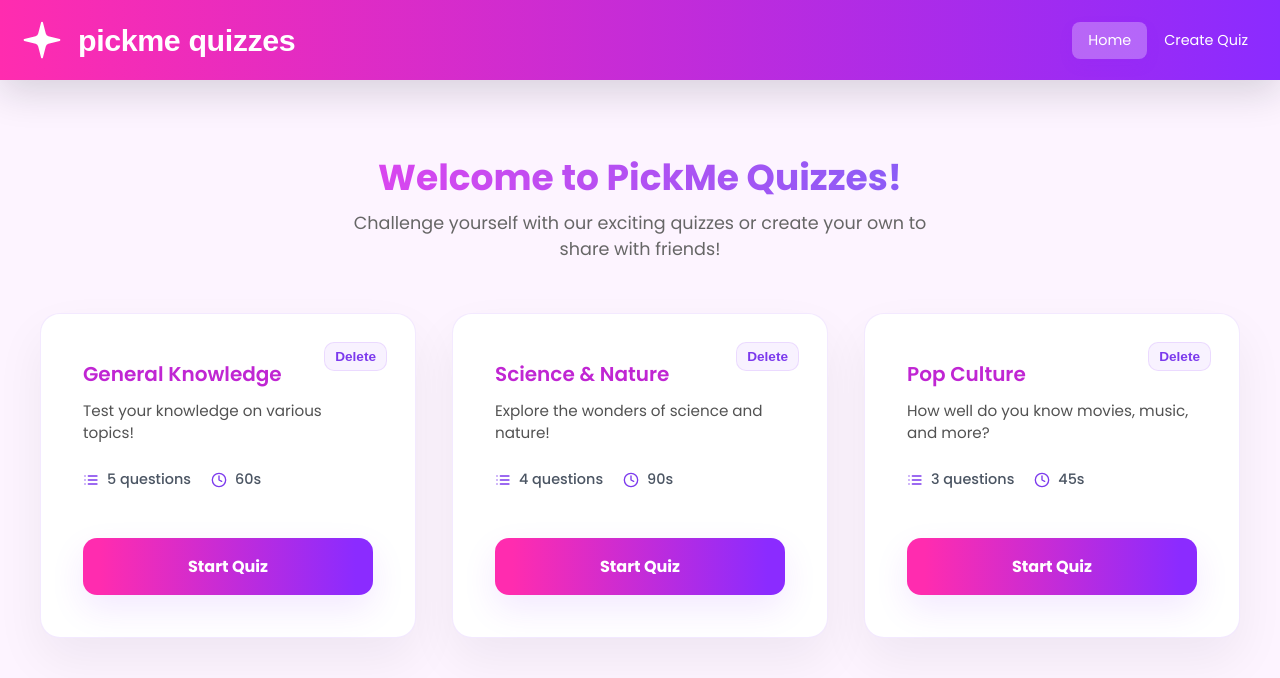
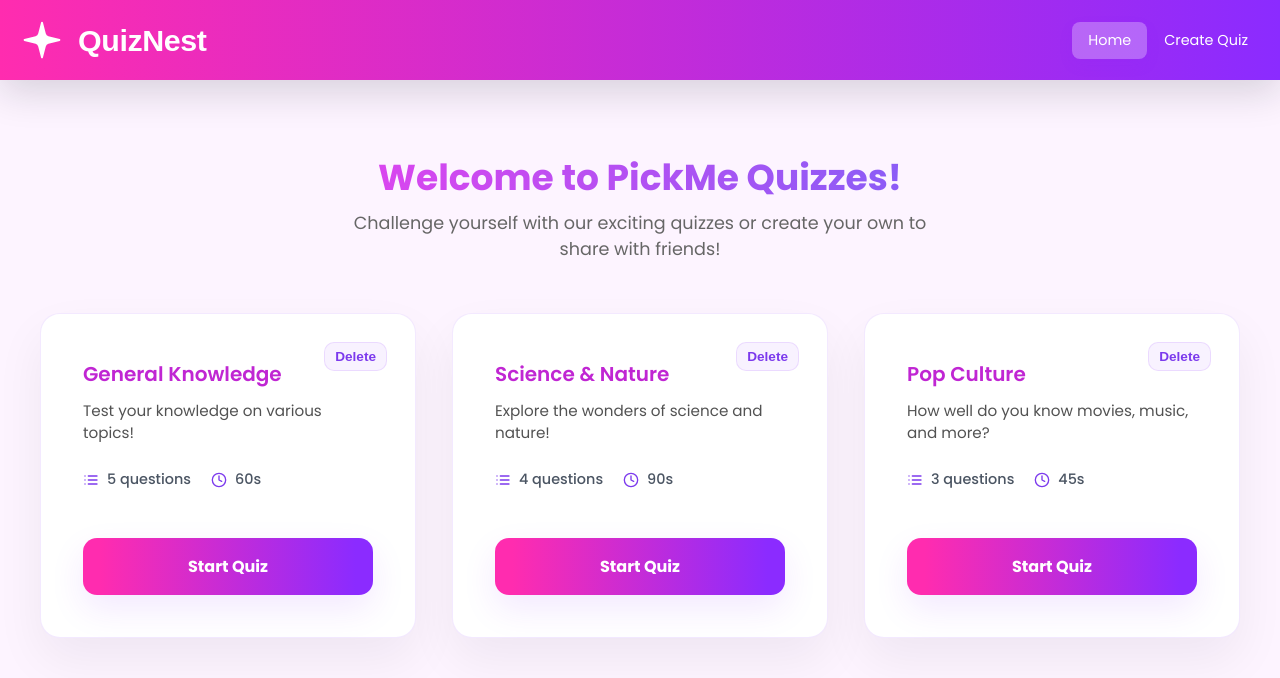
Before and after one commit to VitalityTech/react-quiz-platform, a React (Vite) app: page / in a window 1280 px wide. Shown: the top 678 px of the page. Built offline with nearby package versions, Linux system fonts and the light colour scheme.

Commit message:
feat: rename site to QuizNest

```diff
--- a/index.html
+++ b/index.html
@@ -3,7 +3,7 @@
   <head>
     <meta charset="UTF-8" />
     <meta name="viewport" content="width=device-width, initial-scale=1.0" />
-    <title>Quiz Site</title>
+    <title>QuizNest</title>
     <!-- Google Fonts -->
     <link rel="preconnect" href="https://fonts.googleapis.com" />
     <link rel="preconnect" href="https://fonts.gstatic.com" crossorigin />
--- a/src/components/Header.jsx
+++ b/src/components/Header.jsx
@@ -28,7 +28,7 @@ const Header = () => {
                   fill="currentColor"
                 />
               </svg>
-              <h1 className="logo_title">pickme quizzes</h1>
+              <h1 className="logo_title">QuizNest</h1>
             </button>
           </div>
           <nav className="header_nav">
```
